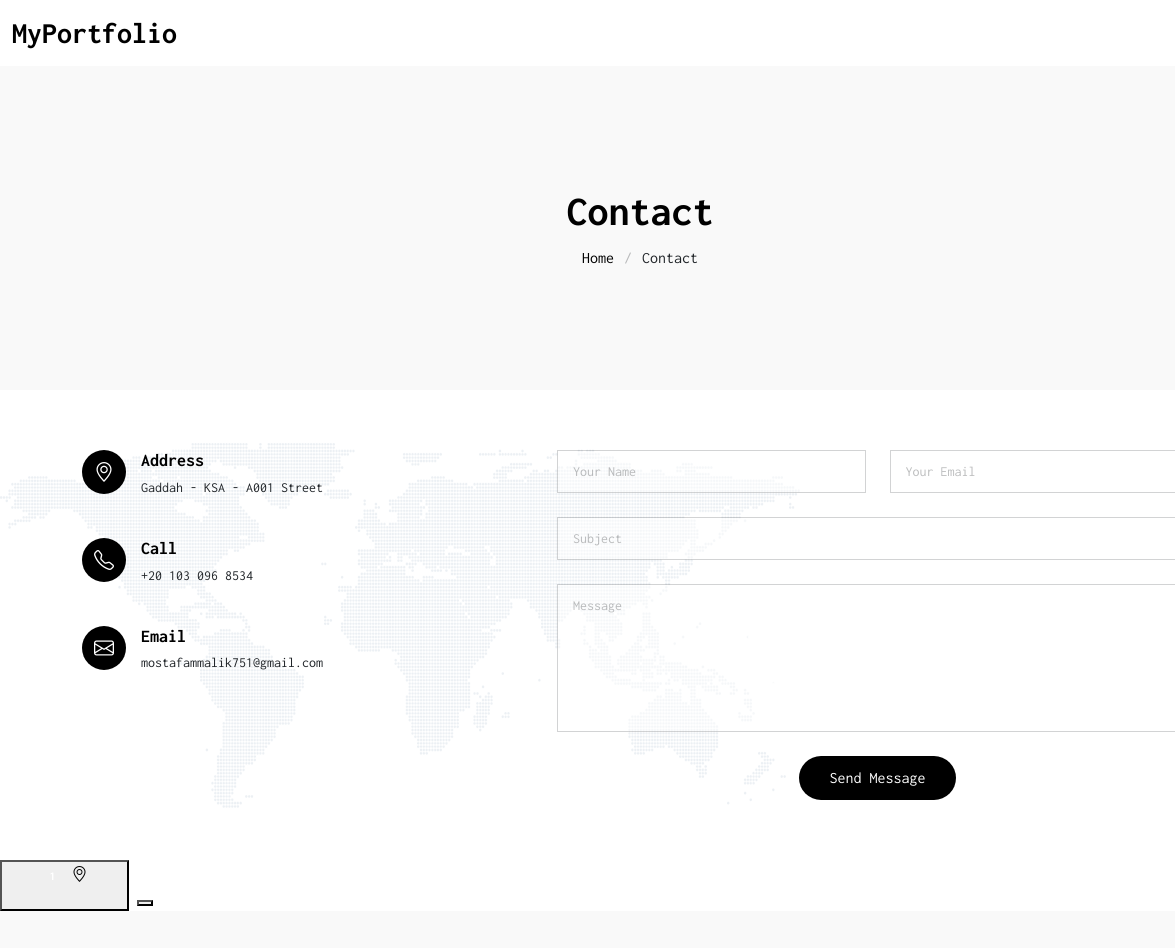
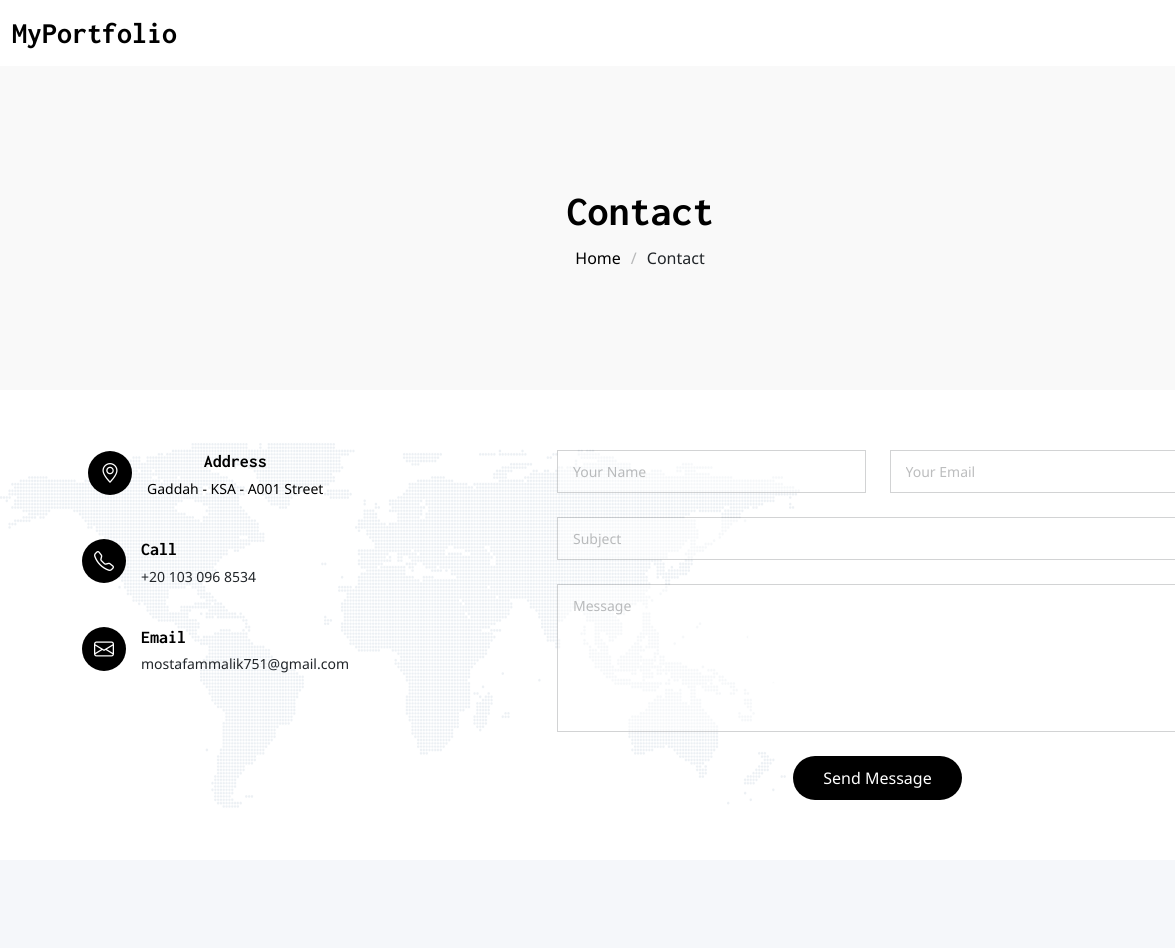
Before and after one commit to mostafammalik/Company-Portfolio, a plain HTML site: page contact.html in a window 1280 px wide. Shown: the top 948 px of the page, 0-1175 px from the left. Drawn offline with Linux system fonts and the light colour scheme.

Commit message:
some change

```diff
--- a/contact.html
+++ b/contact.html
@@ -39,6 +39,7 @@
     <link href="assets/css/main.css" rel="stylesheet" />
 
     <link rel="stylesheet" href="./whatsappCSS.css" />
+    <link rel="stylesheet" href="./location.css" />
     <!-- =======================================================
   * Template Name: MyPortfolio
   * Template URL: https://bootstrapmade.com/myportfolio-bootstrap-portfolio-website-template/
@@ -121,6 +122,7 @@
         >
           <div class="row gy-4">
             <div class="col-lg-5">
+              <button id="locationBtnX">
                 <div
                   class="info-item d-flex"
                   data-aos="fade-up"
@@ -129,9 +131,11 @@
                   <i class="bi bi-geo-alt flex-shrink-0"></i>
                   <div>
                     <h3>Address</h3>
+
                     <p>Gaddah - KSA - A001 Street</p>
                   </div>
                 </div>
+              </button>
               <!-- End Info Item -->
 
               <div
@@ -242,23 +246,11 @@
     <div class="map"></div>
 
     <!-- Floating Location Button -->
-    <div class="float-btn-container">
-      <button
-        class="location-btn"
-        id="locationBtn"
-        aria-label="Open location in maps"
-        class="locationBtn"
-      >
-        <span class="badge">1</span>
-        <i class="bi bi-geo-alt flex-shrink-0"></i>
-        <span class="tooltip">View our location</span>
-      </button>
-      <button class="btn-location"></button>
-    </div>
+
 
     <script>
       document.addEventListener("DOMContentLoaded", function () {
-        const locationBtn = document.getElementById("locationBtnKSA");
+        const locationBtn = document.getElementById("locationBtnX");
 
         // Set your fixed location coordinates here (e.g., Times Square)
         const fixedLocation = {
@@ -322,6 +314,7 @@
         }, 5000);
       });
     </script>
+
     <footer id="footer" class="footer light-background">
       <div class="container">
         <div class="copyright text-center">
--- a/location.css
+++ b/location.css
@@ -147,3 +147,9 @@ body {
     height: 3rem;
   }
 }
+#locationBtnX{
+    border: none;
+    background-color: transparent;
+    padding-bottom: 40px;
+    padding-right: 40px;
+}
```
Also changed, not shown: index.html (+4 -4 lines). Lines whose indentation alone changed are shown as unchanged.
